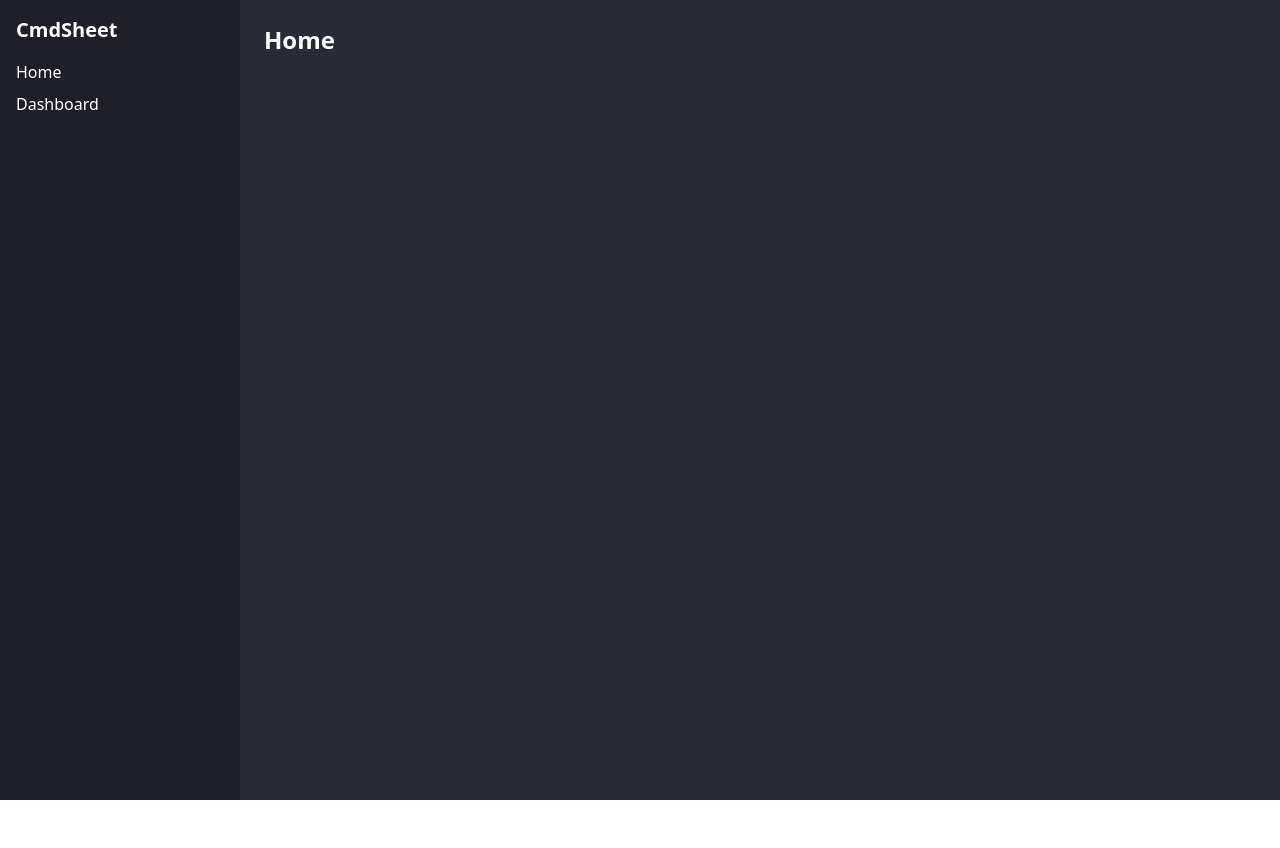
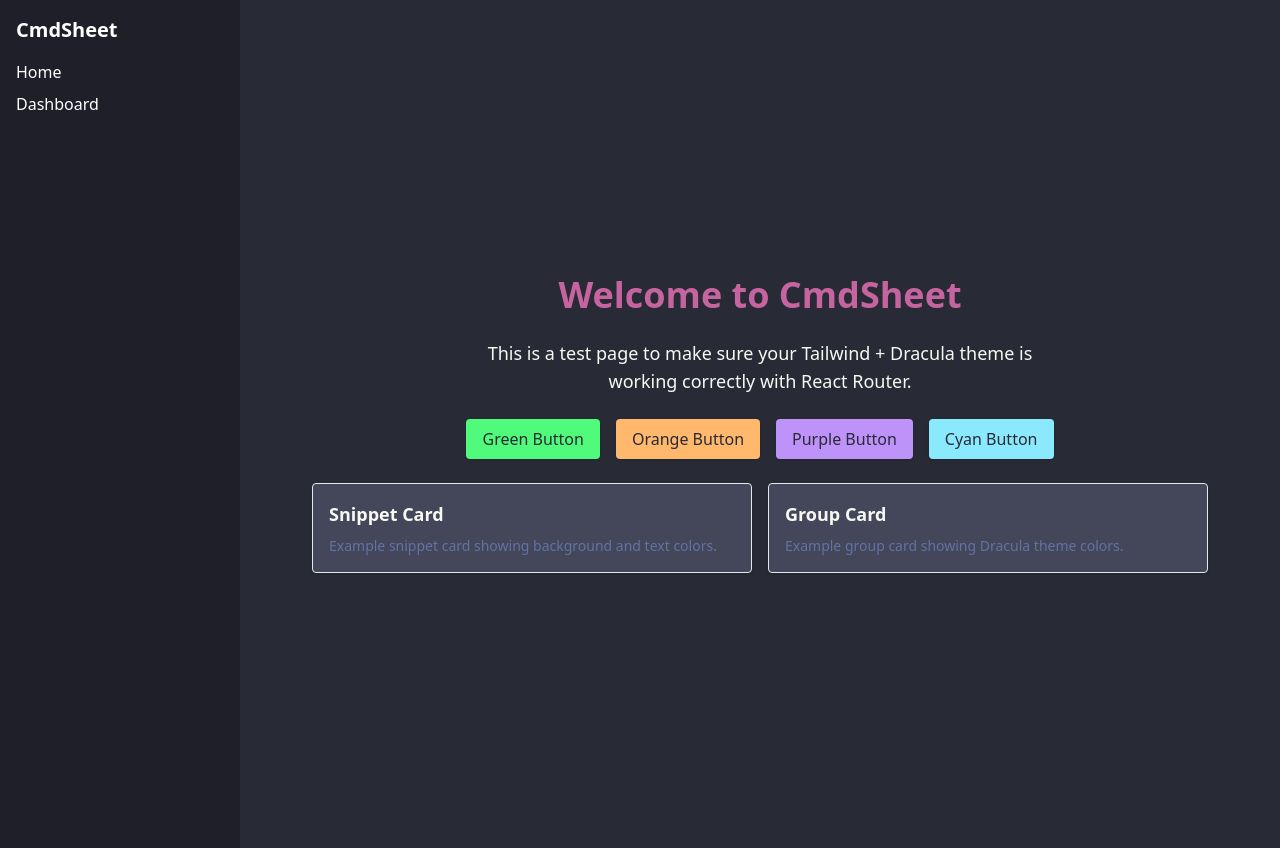
Before and after one commit to alien5516788/cmdsheet, a React (Vite) app in the folder src-vite/: page / in a window 1280 px wide. Before the commit the page ends 800 px from the top, so only its background shows below. Built offline with nearby package versions, Linux system fonts and the light colour scheme.

Commit message:
Modified homepage to test dracula theme.

```diff
--- a/src-vite/src/pages/home.tsx
+++ b/src-vite/src/pages/home.tsx
@@ -1,7 +1,53 @@
 export default function Home() {
   return (
-    <div className="text-white">
-      <h1 className="text-2xl font-bold">Home</h1>
+    <div className="min-h-screen bg-dracula-background flex flex-col items-center justify-center p-6 space-y-6">
+      {/* Heading */}
+      <h1 className="text-4xl font-bold text-dracula-pink animate-pulse">
+        Welcome to CmdSheet
+      </h1>
+
+      {/* Description */}
+      <p className="text-dracula-foreground text-lg text-center max-w-xl">
+        This is a test page to make sure your Tailwind + Dracula theme is
+        working correctly with React Router.
+      </p>
+
+      {/* Buttons using Dracula colors */}
+      <div className="flex gap-4 flex-wrap justify-center">
+        <button className="bg-dracula-green text-dracula-background px-4 py-2 rounded shadow hover:bg-dracula-cyan hover:text-dracula-background transition-colors">
+          Green Button
+        </button>
+        <button className="bg-dracula-orange text-dracula-background px-4 py-2 rounded shadow hover:bg-dracula-red hover:text-dracula-foreground transition-colors">
+          Orange Button
+        </button>
+        <button className="bg-dracula-purple text-dracula-background px-4 py-2 rounded shadow hover:bg-dracula-pink hover:text-dracula-foreground transition-colors">
+          Purple Button
+        </button>
+        <button className="bg-dracula-cyan text-dracula-background px-4 py-2 rounded shadow hover:bg-dracula-green hover:text-dracula-background transition-colors">
+          Cyan Button
+        </button>
+      </div>
+
+      {/* Sample cards */}
+      <div className="grid grid-cols-1 md:grid-cols-2 gap-4 w-full max-w-4xl">
+        <div className="bg-dracula-currentline p-4 rounded shadow hover:border-dracula-purple border transition-colors">
+          <h3 className="text-dracula-foreground font-semibold text-lg mb-2">
+            Snippet Card
+          </h3>
+          <p className="text-dracula-comment text-sm">
+            Example snippet card showing background and text colors.
+          </p>
+        </div>
+
+        <div className="bg-dracula-currentline p-4 rounded shadow hover:border-dracula-pink border transition-colors">
+          <h3 className="text-dracula-foreground font-semibold text-lg mb-2">
+            Group Card
+          </h3>
+          <p className="text-dracula-comment text-sm">
+            Example group card showing Dracula theme colors.
+          </p>
+        </div>
+      </div>
     </div>
   );
 }
--- a/src-vite/tailwind.config.js
+++ b/src-vite/tailwind.config.js
@@ -2,7 +2,25 @@
 export default {
   content: ["./index.html", "./src/**/*.{js,ts,jsx,tsx}"],
   theme: {
-    extend: {},
+    extend: {
+      colors: {
+        dracula: {
+          background: "#282a36",
+          currentline: "#44475a",
+          selection: "#44475a",
+          foreground: "#f8f8f2",
+          comment: "#6272a4",
+          cyan: "#8be9fd",
+          green: "#50fa7b",
+          orange: "#ffb86c",
+          pink: "#ff79c6",
+          purple: "#bd93f9",
+          red: "#ff5555",
+          yellow: "#f1fa8c",
+          darker: "#21222c",
+        },
+      },
+    },
   },
   plugins: [],
 };
```
